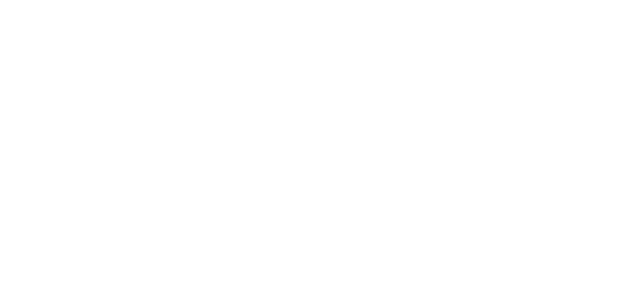
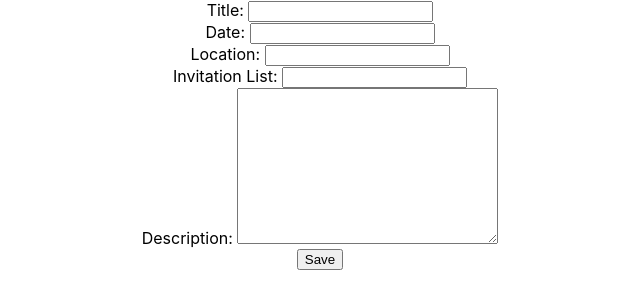
Before and after one commit to Ghalia98/hangouts, a React (Create React App) app in the folder client/: page /events/1/edit in a window 1280 px wide. Before the commit this address had no page. Shown: the top 308 px of the page, without its empty margins (320-960 px from the left). Built offline with nearby package versions, Linux system fonts and the light colour scheme; no server answers.

Commit message:
implement edit event feature

```diff
--- a/client/src/App.js
+++ b/client/src/App.js
@@ -2,6 +2,7 @@
 import { Routes, Route } from 'react-router-dom';
 import Home from './pages/Home';
 import EventDetails from './pages/EventDetails';
+import EventEdit from './pages/EventEdit';
 
 function App() {
   return (
@@ -9,6 +10,7 @@
       <Routes>
         <Route path="/" element={<Home />} />
         <Route path="/events/:id" element={<EventDetails />} />
+        <Route path="/events/:id/edit" element={<EventEdit />} />
       </Routes>
     </div>
   );
--- a/client/src/pages/EventDetails.jsx
+++ b/client/src/pages/EventDetails.jsx
@@ -1,8 +1,8 @@
 import { React, useState, useEffect } from 'react';
-import { useParams } from 'react-router-dom';
-import { Link } from 'react-router-dom';
+import { useParams, Link } from 'react-router-dom';
 import axios from 'axios';
 import EventDeleteBtn from '../components/EventDeleteBtn';
+import EventEdit from './EventEdit';
 
 function EventDetails() {
     const { id } = useParams()
@@ -21,13 +21,16 @@
         <>
             {event === null ? 'Loading' : <>
                 <h3><strong>Title:</strong> {event.title}</h3>
+                <p><strong>Date:</strong> {event.date} </p>
                 <p><strong> Location:</strong> {event.location}</p>
-                <p><strong>Date:</strong> {event.date} </p>
                 <p><strong>Description:</strong> {event.description}</p>
-                <ul><strong>GuestList:</strong> {event.guestList.map((guest, index) => <li key={index}> {guest} </li>
+                <ul><strong>Invitation List:</strong> {event.guestList.map((guest, index) => <li key={index}> {guest} </li>
                 )}</ul>
             </>
             }
+            <Link to={`/events/${id}/edit`}>
+                <button>Edit</button>
+            </Link>
             <EventDeleteBtn eventId={id} />
         </>
 
--- /dev/null
+++ b/client/src/pages/EventEdit.jsx
@@ -0,0 +1,76 @@
+import { React, useState, useEffect } from 'react';
+import { useParams, useNavigate } from 'react-router-dom';
+import axios from 'axios';
+
+
+function EventEdit() {
+    // states
+    const [title, setTitle] = useState('')
+    const [description, setDescription] = useState('')
+    const [date, setDate] = useState('')
+    const [location, setLocation] = useState('')
+    const [invitationList, setInvitationList] = useState('')
+    const { id } = useParams()
+    const navigate = useNavigate()
+
+    //  add time state to edit event page when you add it to the model
+
+
+    useEffect(() => {
+
+        axios.get(`/api/events/${id}`)
+            .then(res => {
+                const { title, description, date, location, guestList } = res.data;
+                setTitle(title);
+                setDescription(description);
+                setDate(date);
+                setLocation(location);
+                setInvitationList(guestList);
+                console.log(guestList)
+
+            })
+            .catch(err => console.log(err))
+
+    }, [])
+
+    const handleSubmit = e => {
+        e.preventDefault();
+        const reqBody = { title, description, location, date, guestList: invitationList.toString() }
+        console.log(reqBody)
+        axios.put(`/api/events/${id}`, reqBody)
+            .then(() => {
+                navigate(`/events/${id}`)
+            })
+    }
+
+
+    return (
+        <>
+            <form onSubmit={handleSubmit}>
+                <div>
+                    <label htmlFor="title">Title: </label>
+                    <input type="text" id="title" onChange={(e) => setTitle(e.target.value)} value={title} />
+                </div>
+                <div>
+                    <label htmlFor="date">Date: </label>
+                    <input type="text" id="date" onChange={(e) => setDate(e.target.value)} value={date} />
+                </div>
+                <div>
+                    <label htmlFor="location">Location: </label>
+                    <input type="text" id="location" onChange={(e) => setLocation(e.target.value)} value={location} />
+                </div>
+                <div>
+                    <label htmlFor="invitation-list">Invitation List: </label>
+                    <input type="text" id="invitation-list" onChange={(e) => setInvitationList(e.target.value)} value={invitationList} />
+                </div>
+                <div>
+                    <label htmlFor="description">Description: </label>
+                    <textarea name="" id="description" cols="30" rows="10" onChange={(e) => setDescription(e.target.value)} value={description}></textarea>
+                </div>
+                <button type='submit' >Save</button>
+            </form>
+        </>
+    )
+}
+
+export default EventEdit
```
